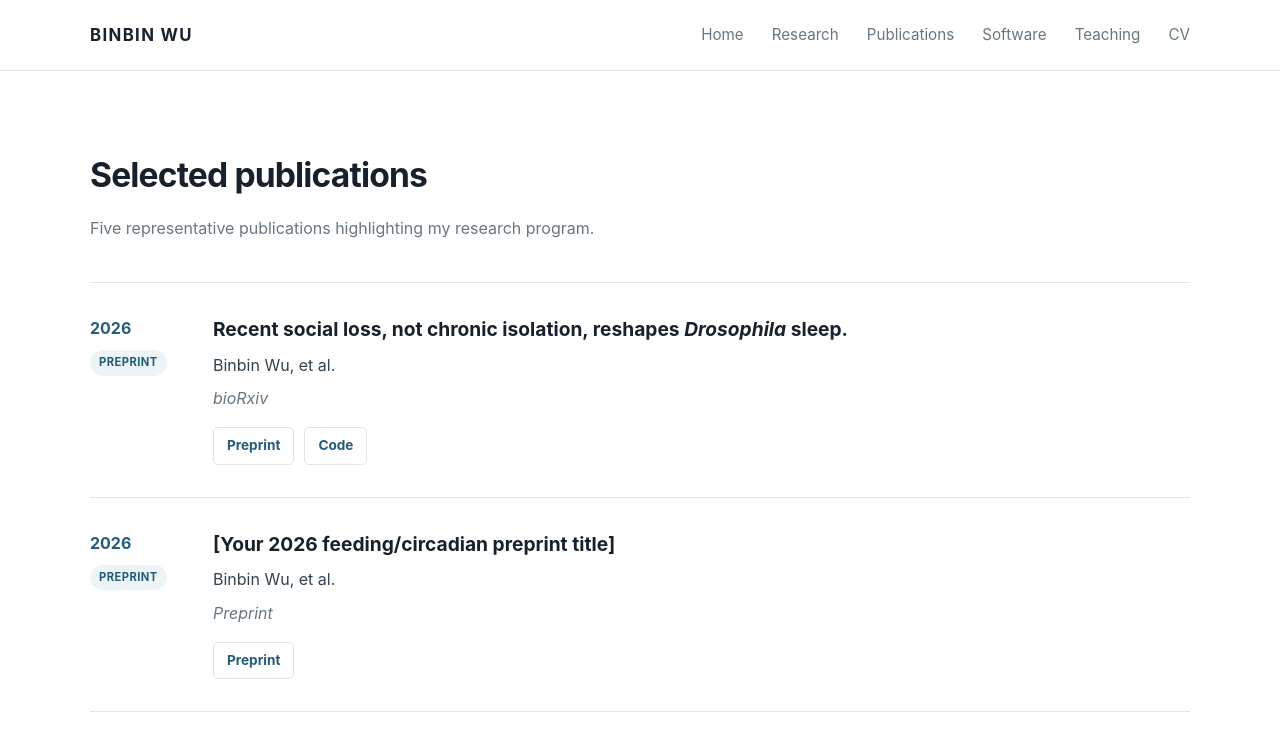
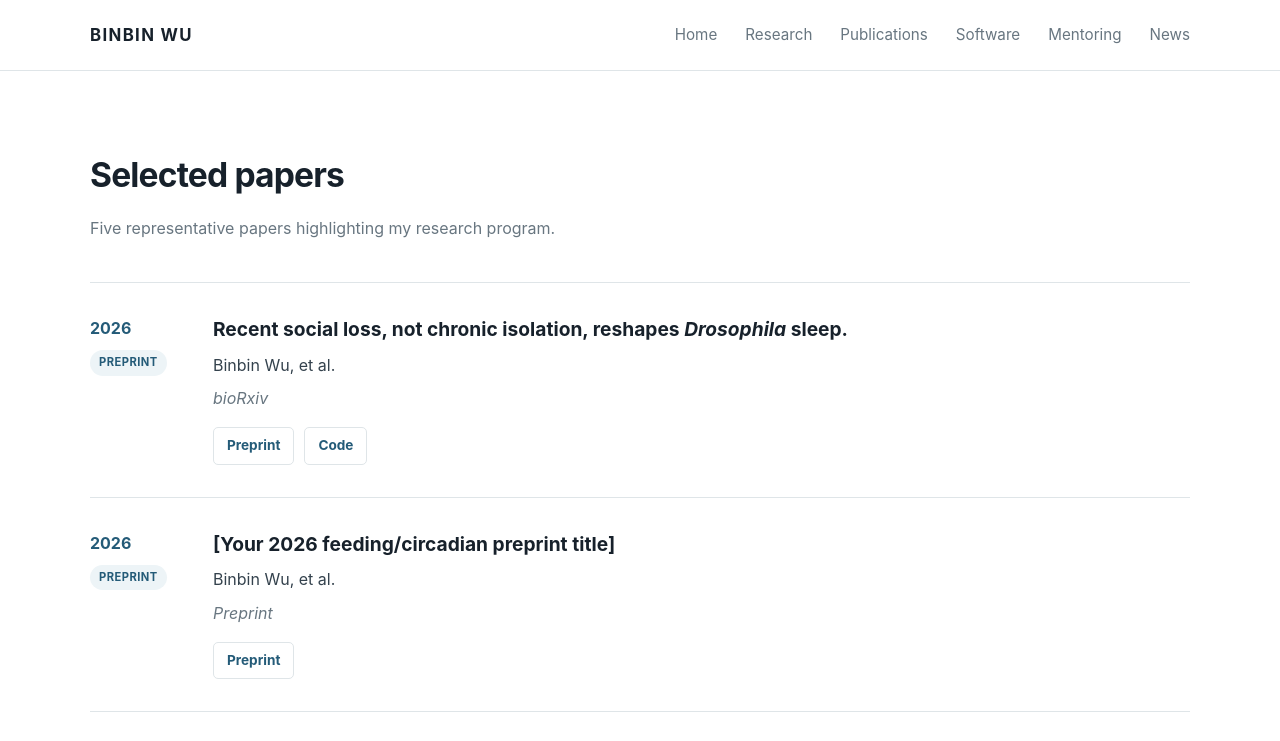
Before and after one commit to Dr-WUBINBIN/Dr-WUBINBIN.github.io, a plain HTML site: page publications.html in a window 1280 px wide. Shown: the top 741 px of the page. Drawn offline with Linux system fonts and the light colour scheme.

Commit message:
Update links and text in publications.html

```diff
--- a/publications.html
+++ b/publications.html
@@ -779,12 +779,12 @@
                 Software
             </a>
 
-            <a href="teaching.html">
-                Teaching
+            <a href="mentoring.html">
+                Mentoring
             </a>
 
-            <a href="cv.html">
-                CV
+            <a href="news.html">
+                News
             </a>
 
         </nav>
@@ -808,14 +808,14 @@
 
         <h2 class="section-title">
 
-            Selected publications
+            Selected papers
 
         </h2>
 
 
         <p class="section-intro">
 
-            Five representative publications highlighting my research program.
+            Five representative papers highlighting my research program.
 
         </p>
 
```
